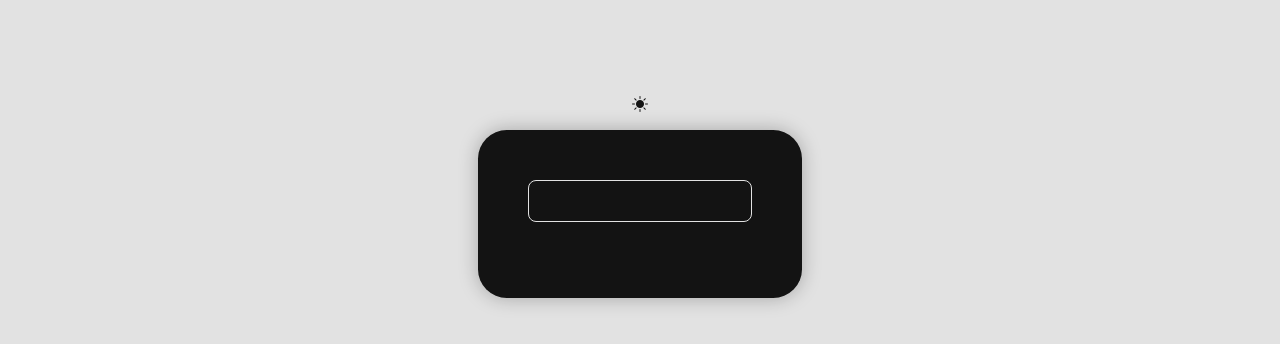
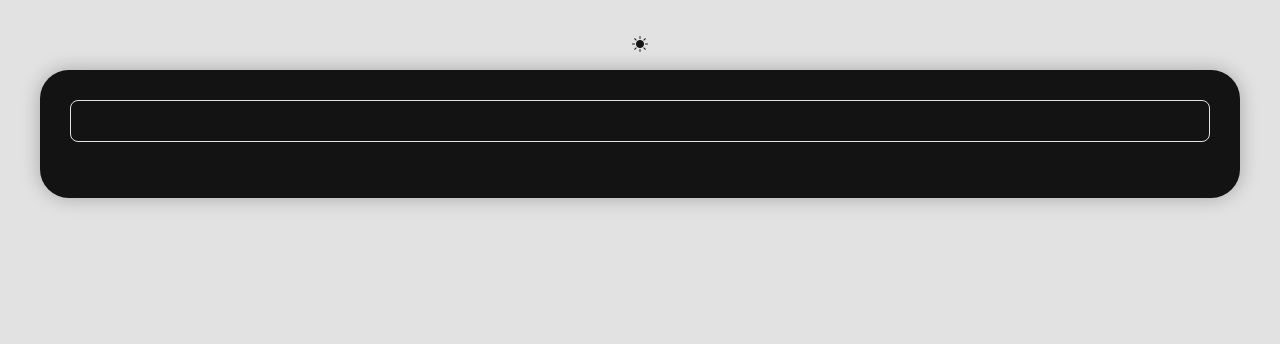
Before and after one commit to Dimitr-Remicio/goit-js-hw-10, a website built with Parcel: page src/index.html in a window 1280 px wide. Built offline with nearby package versions, Linux system fonts and the light colour scheme.

Commit message:
update styles

```diff
--- a/src/css/styles.css
+++ b/src/css/styles.css
@@ -48,7 +48,7 @@ body {
   gap: 20px;
   width: 100%;
   height: 100%;
-  margin: 0 auto; padding: 100px;
+  margin: 0 auto; padding: 40px;
 
   background-color: var(--background-color);
   line-height: 1.5;
@@ -62,6 +62,9 @@ body {
   /* Opera < 12.1 */
   animation: fadein;
 
+}
+.country-list{
+  font-size: 10px;
 }
 
 /*Page Transition*/
@@ -130,9 +133,9 @@ body {
   flex-direction: column;
   gap: 10px;
 
-  width:auto; min-width: 0%;  height: auto; min-height: 10%;
+  width:100%; min-width: 10%;  height: auto; min-height: 10%;
 
-  margin: 0 auto; padding: 50px 50px;
+  margin: 0 auto; padding:30px;
   box-shadow: 0px 0px 19px 0px var(--box-shadow);
 
   border-radius: 1.8em;
```
